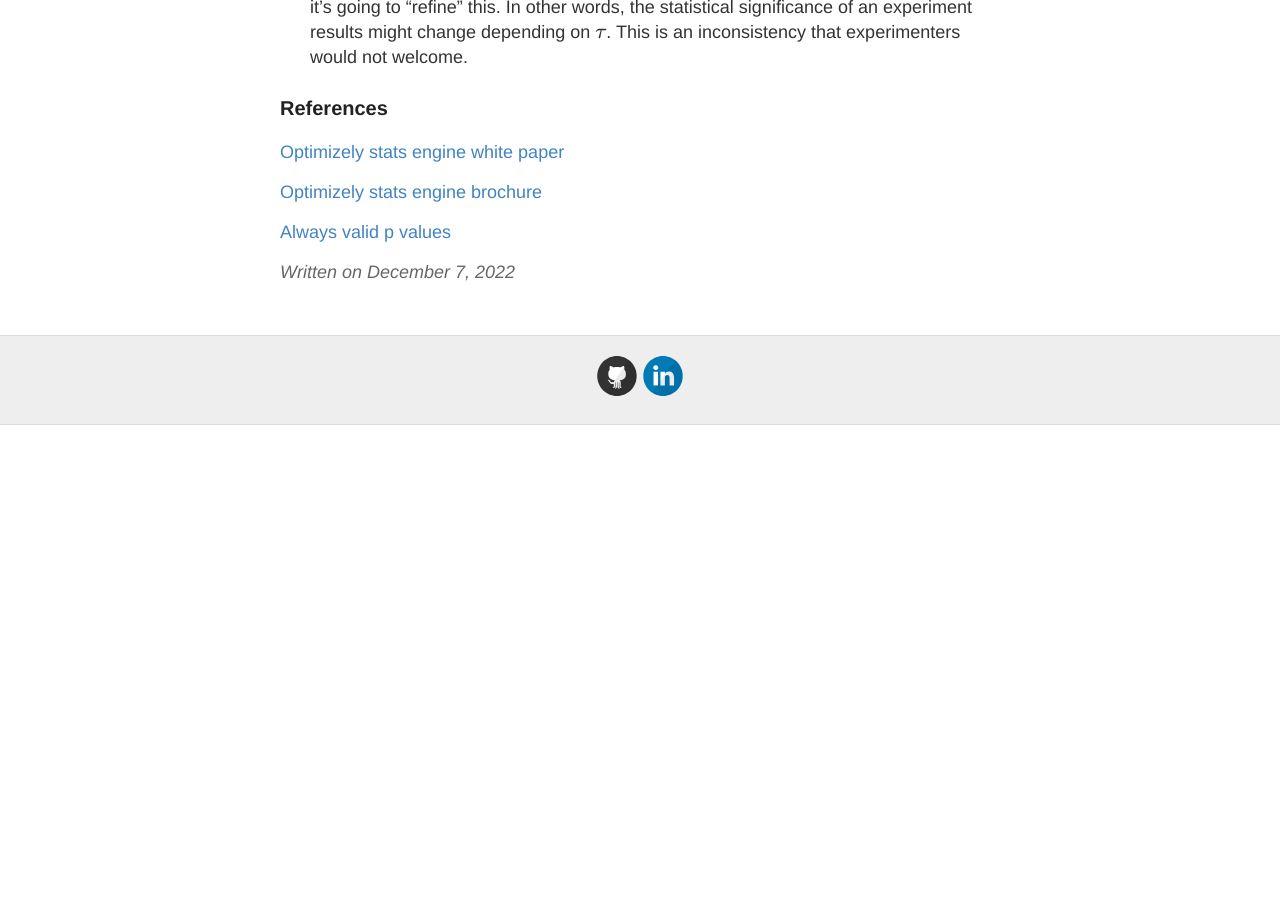
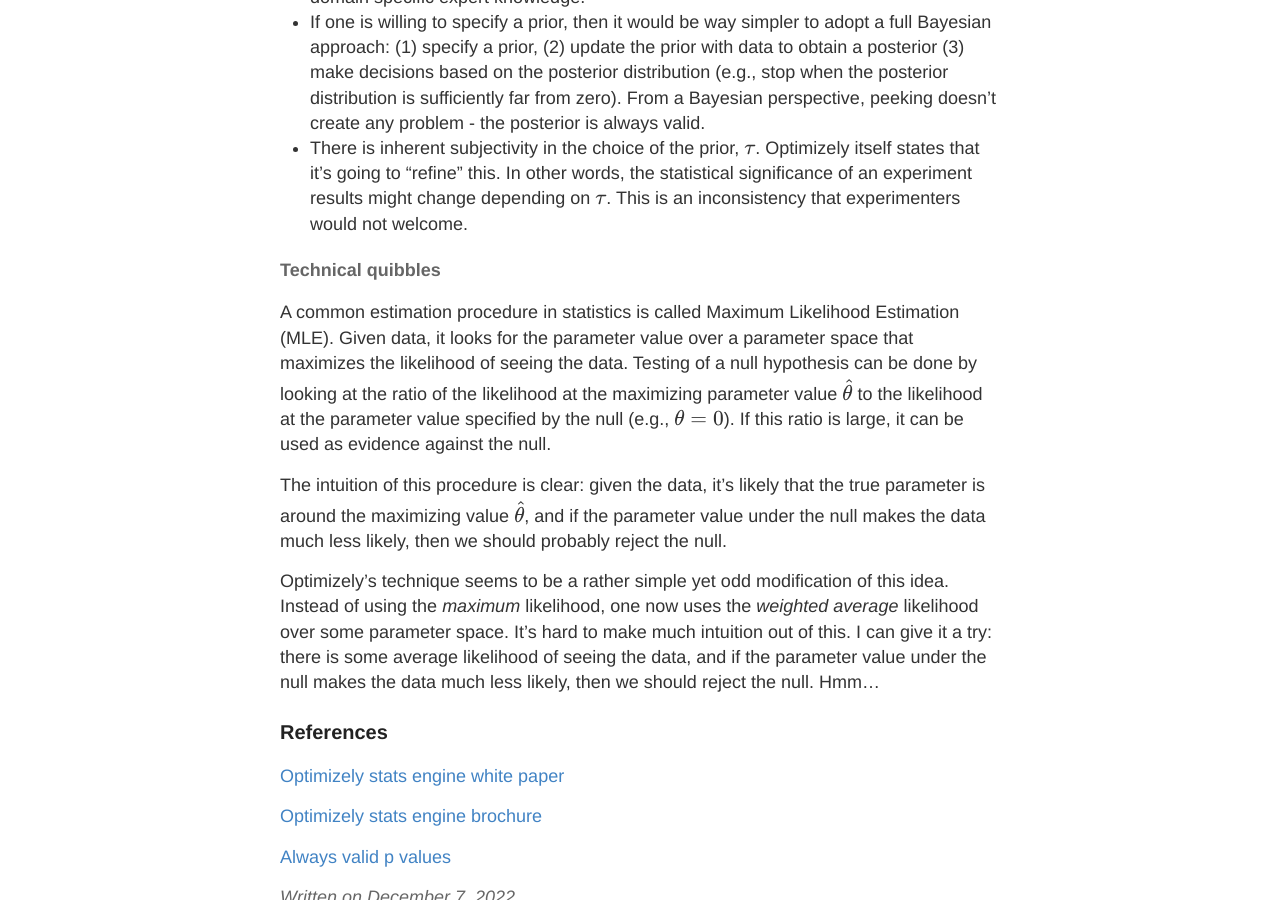
Before and after one commit to lechipatrick/lechipatrick.github.io, a Jekyll site: the page built from _posts/2022-12-07-a-critique-of-Optimizely.md, in a window 1280 px wide and 900 px high, scrolled down 4777 px. Built offline with Jekyll 4.4.1, drawn with Linux system fonts in a browser that asks for light colours; formulas are drawn with MathJax 3; before the commit the page ends 5202 px from its top, so only the background shows below that; some of the changed text lies outside the part shown.

Commit message:
Update 2022-12-07-a-critique-of-Optimizely.md

```diff
--- a/_posts/2022-12-07-a-critique-of-Optimizely.md
+++ b/_posts/2022-12-07-a-critique-of-Optimizely.md
@@ -24,7 +24,7 @@
 
 
 
-[Optimizely](https://www.optimizely.com/) is an experimetation platform that offers 2 main services: configuring experiments (traffic splitting, treatment group assignment) and statistical analyses of the configured experiments. Here I outline several limitations, mainly with the analysis part, with using Optimizely.
+[Optimizely](https://www.optimizely.com/) is an experimetation platform that offers 2 main services: configuring experiments (traffic splitting, treatment group assignment) and statistical analyses of the configured experiments. Here I outline several limitations, mainly with the analysis part, with using Optimizely. I admit freely here that I don't consider myself to have fully internalized Optimizely's statistical methods, so a few of the things you see below might simply be my misunderstanding.
 
 ## Motivations behind Optimizely's statistical methods
 Optimizely uses a rather complicated statistical inference process that supposedly allows for continuous monitoring, efficient detection of any treatment effect, while guaranteeing that all inferences made in the process are statistically valid. Several main rationales are given for using such a procedure:
@@ -61,7 +61,7 @@
 ### Statistical flaws
 Now, there is some information about Optimizely's methods that the data scientist can attempt to piece together to try to reproduce. I have included such information I could find in the references section below. After studying these white papers several times over, and I shamelessly admit that I still haven't quite internalized their contributions (I even watched an hour-long YouTube presentation by one of the authors), let me provide a summary of its methods (as far as I can glean from these papers) and some criticisms.
 
-#### Summary
+#### Summary of procedure
 Optimizely uses an inference method that relies on a likelihood ratio test. In a nutshell, it calculates the ratio of (a) the likelihood that the treatment effect $\theta$  is some non-zero value $\tilde \theta$ to (b) the likelihood that the treatment effect is zero. However, ex-ante it is not known what the treatment effect might be, so Optimizely calculates the average likelihood ratio over possible values over a distribution $\pi(\theta)$. It then compares this average likelihood ratio to some threshold that is calibrated to give the right type I error (size, false positive rate), and as much power as possible.
 
 #### Unclear hypotheses being tested in an unclear framework
@@ -73,6 +73,8 @@
 * Reject the null if the test statistic turns out to be very unlikely given its distribution under the null
 
 Overall, the null hypothesis serves as the anchor for claims about what a test statistic should look like. By having both the null hypothesis and a prior distribution, it is very confusing what exactly is being tested, and based on what assumptions.
+
+Edit: perhaps Optimizely is testing the alternative of $\theta \sim N(0, \tau)$ against the null of $\theta = 0$. If so, it's a strange comparison - a specific continuous random distribution against a single value with probability mass 1. It's like meshing Bayesian with frequentist in an obscure way.
 
 #### It is partially Bayesian inference, without the main benefits of Bayesian inference
 For a long time I was confused whether Optimizely's methods are frequentist or Bayesian. I think it's fair to say that it's a mixture of both. Below are instances in the papers where a prior is used in the computation.
@@ -87,7 +89,12 @@
 * If one is willing to specify a prior, then it would be way simpler to adopt a full Bayesian approach: (1) specify a prior, (2) update the prior with data to obtain a posterior (3) make decisions based on the posterior distribution (e.g., stop when the posterior distribution is sufficiently far from zero). From a Bayesian perspective, peeking doesn't create any problem - the posterior is always valid.
 * There is inherent subjectivity in the choice of the prior, $\tau$. Optimizely itself states that it's going to "refine" this. In other words, the statistical significance of an experiment results might change depending on $\tau$. This is an inconsistency that experimenters would not welcome.
 
+#### Technical quibbles
+A common estimation procedure in statistics is called Maximum Likelihood Estimation (MLE). Given data, it looks for the parameter value over a parameter space that maximizes the likelihood of seeing the data. Testing of a null hypothesis can be done by looking at the ratio of the likelihood at the maximizing parameter value $\hat \theta$ to the likelihood at the parameter value specified by the null (e.g., $\theta = 0$). If this ratio is large, it can be used as evidence against the null.
 
+The intuition of this procedure is clear: given the data, it's likely that the true parameter is around the maximizing value $\hat \theta$, and if the parameter value under the null makes the data much less likely, then we should probably reject the null.
+
+Optimizely's technique seems to be a rather simple yet odd modification of this idea. Instead of using the *maximum* likelihood, one now uses the *weighted average* likelihood over some parameter space. It's hard to make much intuition out of this. I can give it a try: there is some average likelihood of seeing the data, and if the parameter value under the null makes the data much less likely, then we should reject the null. Hmm...
 ### References
 
 [Optimizely stats engine white paper](https://lechipatrick.github.io/optimizely_stats_engine.pdf)
```
